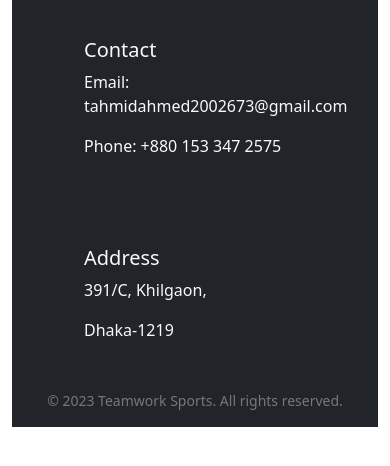
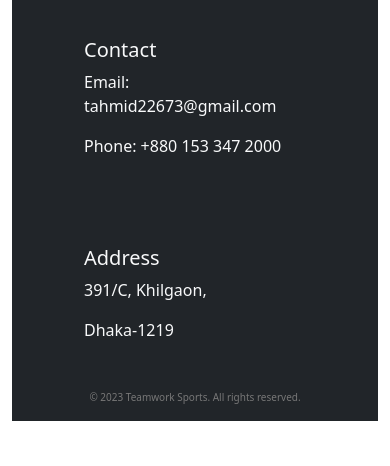
Before and after one commit to Tahmid200-2673/summer-camp-client-side, a React (Vite) app: page / in a window 390 px wide. Shown: the part 270-736 px from the top of the page. Built offline with nearby package versions, Linux system fonts and the light colour scheme.

Commit message:
footer coorected

```diff
--- a/src/pages/Home/Home/Banner/Banner.jsx
+++ b/src/pages/Home/Home/Banner/Banner.jsx
@@ -10,7 +10,7 @@ const Banner = () => {
     return (
         <Carousel >
       <div className="b-slide">
-        <img src={img1}  />
+        <img src={img1}  className="b-img"/>
         <div className="b-caption">
           <h2 className="b-title">Summer Sports Camp</h2>
           <p className="b-description">Experience the thrill of sports this summer</p>
--- a/src/pages/Shared/Footer/Footer.css
+++ b/src/pages/Shared/Footer/Footer.css
@@ -7,3 +7,15 @@
     font-size: 14px;
     color: #777;
   }
+  @media only screen and (min-width: 688px) and (max-width: 992px){
+    .f-text {
+        font-size: 12px;
+      }
+  }
+
+  @media  only screen and (max-width: 688px) {
+
+    .f-text {
+        font-size: 10px;
+      }
+  }
--- a/src/pages/Shared/Footer/Footer.jsx
+++ b/src/pages/Shared/Footer/Footer.jsx
@@ -19,10 +19,10 @@ const Footer = () => {
           </Col>
           <Col md={4} className="mb-4 mt-5">
             <h5 className="mx-5">Contact</h5>
-            <p className="mx-5">Email: tahmidahmed2002673@gmail.com</p>
-            <p className="mx-5">Phone: +880 153 347 2575</p>
+            <p className="mx-5">Email: tahmid22673@gmail.com</p>
+            <p className="mx-5">Phone: +880 153 347 2000</p>
           </Col>
-          <Col md={4} className="mt-5">
+          <Col md={4} className="mt-5 ">
             <h5 className="mx-5">Address</h5>
             <p className="mx-5">391/C, Khilgaon,</p>
             <p className="mx-5">Dhaka-1219</p>
```
Also changed, not shown: src/pages/Home/Home/Banner/Banner.css (+32 -0 lines).
